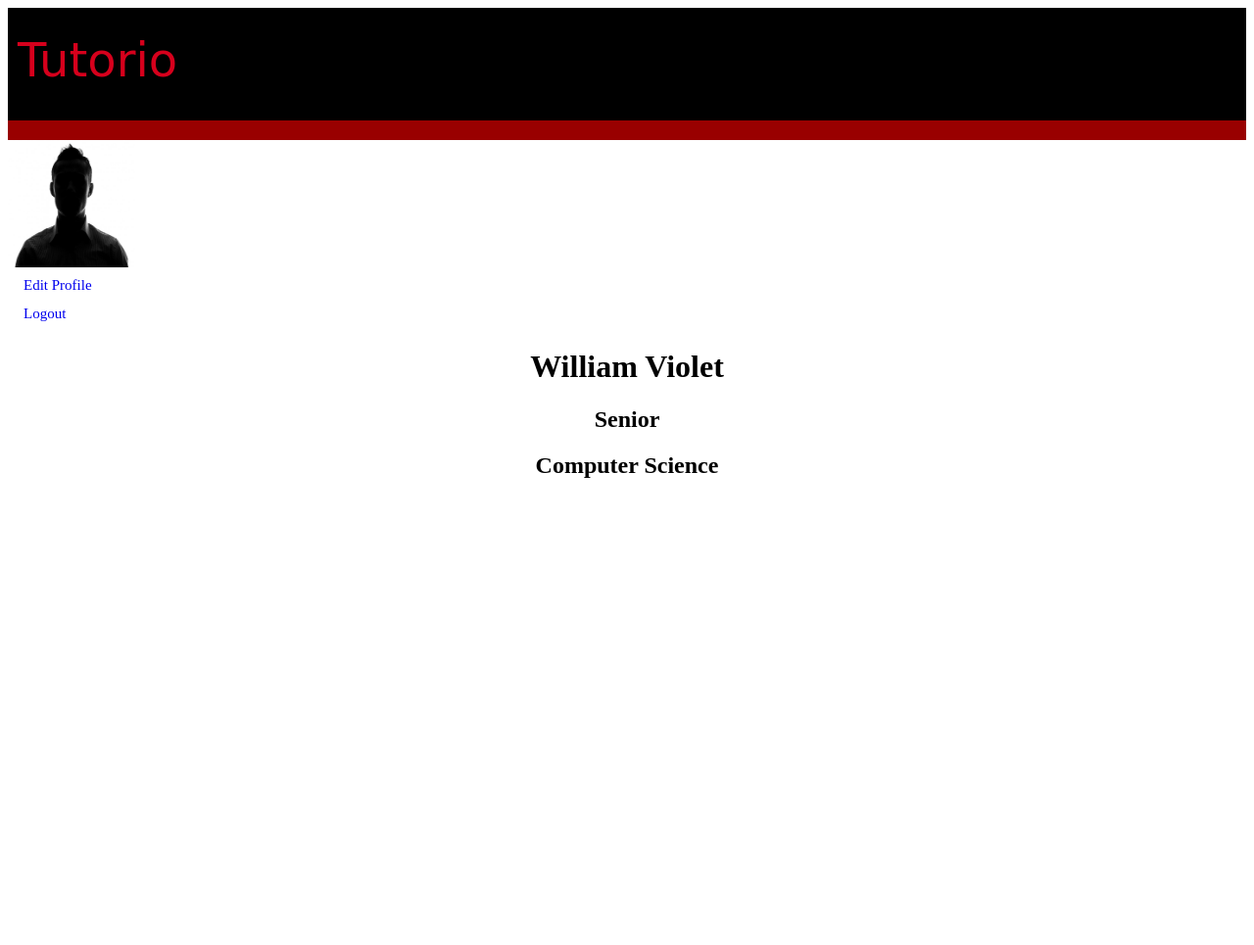
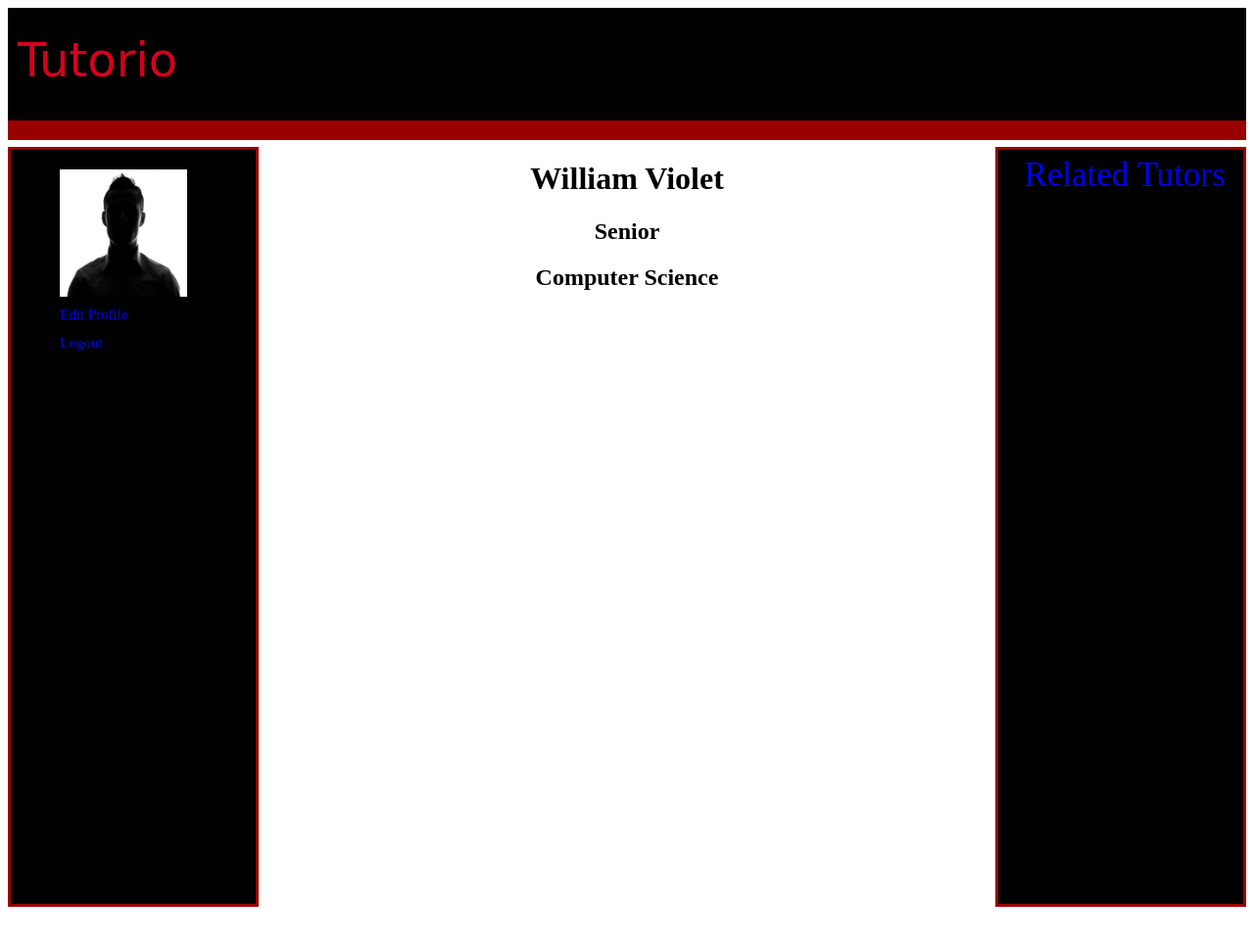
Before and after one commit to blin45/Tutorio, a PHP site: page /user_profile.html in a window 1280 px wide. Shown: the top 965 px of the page at 98% size. Run offline with PHP 8.4, Linux system fonts and the light colour scheme.

Commit message:
adding new user_profile design

```diff
--- a/src/Style/user_profile.css
+++ b/src/Style/user_profile.css
@@ -32,29 +32,64 @@ nav.site-icon{
     margin-top: 10px;
 }
 
-.sizenav {
+.left-sidenav {
   background-color: #000000; /* Black */
-  height: 100%; /*Full-height: remove this if you want "auto height"*/
-  width:500px; /*Set the width of the sidebar*/
+  height: 750px; /*Full-height: remove this if you want "auto height"*/
+  width:250px; /*Set the width of the sidebar*/
   position: fixed; /* Fixed Sidebar (stay in place on scroll)*/
   z-index: 1; /* Stay on top */
-  top: 0; /* Stay at top */
-  left: 0;
+  top: 150px; /* Stay at top */
+  left: 8px;
   overflow-x: hidden; /* Disable horizontal scroll */
   padding-top: 20px;
   overflow: auto;
+  border: solid;
+  border-color: #990000;
 }
 
-.sidenav a {
+.left-sidenav a {
   padding: 6px 8px 6px 16px;
   text-decoration: none;
   font-size: 15px;
   color #818181;
   display: block;
+  padding-left: 50px;
 }
 
 .sizenav a:hover {
   color: #f1f1f1;
+}
+
+.right-sidenav {
+  background-color: #000000; /* Black */
+  height: 770px; /*Full-height: remove this if you want "auto height"*/
+  width:250px; /*Set the width of the sidebar*/
+  position: fixed; /* Fixed Sidebar (stay in place on scroll)*/
+  z-index: 1; /* Stay on top */
+  top: 150px; /* Stay at top */
+  right: 8px;
+  overflow-x: hidden; /* Disable horizontal scroll */
+  overflow: auto;
+  border: solid;
+  border-color: #990000;
+}
+
+.right-sidenav a {
+  padding: 6px 8px 6px 16px;
+  text-decoration: none;
+  font-size: 35px;
+  color white;
+  text-align: center;
+  display: block;
+}
+
+.right-sidenav h1 {
+  padding: 6px 8px 6px 16px;
+  text-decoration: none;
+  font-size: 45px;
+  color white;
+  text-align: center;
+  display: block;
 }
 
 span.sidenav-menubar{
@@ -70,4 +105,5 @@ span.sidenav-menubar{
 img {
   width: 130px;
   height: 130px;
+  padding-left: 50px;
 }
--- a/src/user_profile.html
+++ b/src/user_profile.html
@@ -2,7 +2,7 @@
 </<!DOCTYPE html>
 <html>
   <head>
-    <link href="./Style/user_profile.css" rel="stylesheet" />
+    <link href="Style/user_profile.css" rel="stylesheet" />
     <title>User Profile</title>
   </head>
   <body>
@@ -14,8 +14,8 @@
 
     <div class="headband2"></div>
 
-    <div class="sidenav">
-      <img src="stock_profile_man.jpg" alt="">
+    <div class="left-sidenav">
+      <img src="Images/stock_profile_man.jpg" alt="">
       <a href="#"> Edit Profile </a>
       <a href="#"> Logout </a>
     </div>
@@ -26,5 +26,9 @@
       <h2>Computer Science</h2>
     </div>
 
+    <div class="right-sidenav">
+      <a href="#"> Related Tutors </a>
+    </div>
+
   </body>
 </html>
```
